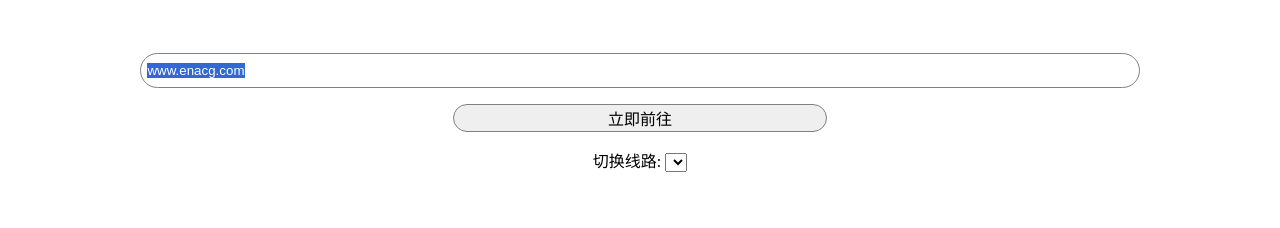
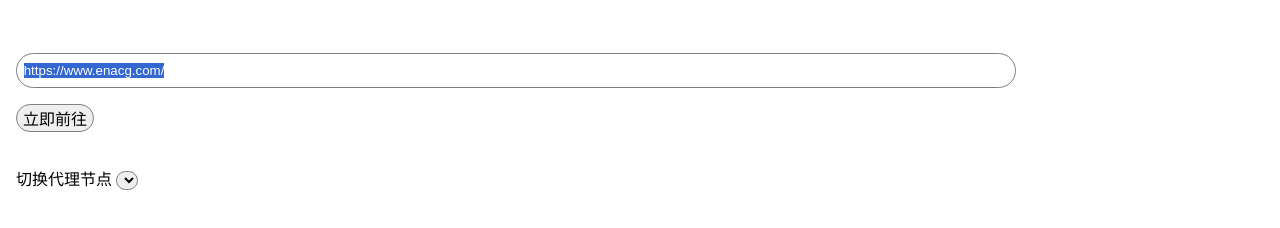
Before and after one commit to ENACG/proxy, a plain HTML site: page assets/index_v3.html in a window 1280 px wide. Shown: the part 96-324 px from the top of the page. Drawn offline with Linux system fonts and the light colour scheme.

Commit message:
Update index_v3.html

```diff
--- a/assets/index_v3.html
+++ b/assets/index_v3.html
@@ -11,7 +11,6 @@
     }
     .box {
       margin-top: 1em;
-      text-align:center;
       vertical-align:middel;
     }
     #txtURL {
@@ -24,9 +23,13 @@
       outline: none;
     }
     #btnGo {
-      width: 30%;
       font-size: 1em;
       border-radius: 50px;
+      border: 1px solid gray;
+      outline: none;
+    }
+    #selNode {
+    border-radius: 50px;
       border: 1px solid gray;
       outline: none;
     }
@@ -40,15 +43,17 @@
   <h1 align="center">ENACG 在线代理</h1>
   <br>
   <div class="box">
-    <input id="txtURL" type="text" value="www.enacg.com" autofocus>
+    <input id="txtURL" type="text" value="https://www.enacg.com/" autofocus>
   </div>
   <div class="box">
-    <button id="btnGo">立即前往</button>
+    <button id="btnGo"> 立即前往 </button>
   </div>
+  <br>
   <div class="box">
-    <span>切换线路:</span>
+    <span>切换代理节点 </span>
     <select id="selNode"></select>
   </div>
+  <br>
   <div class="box" id="list">
   </div>
   <script>
```
